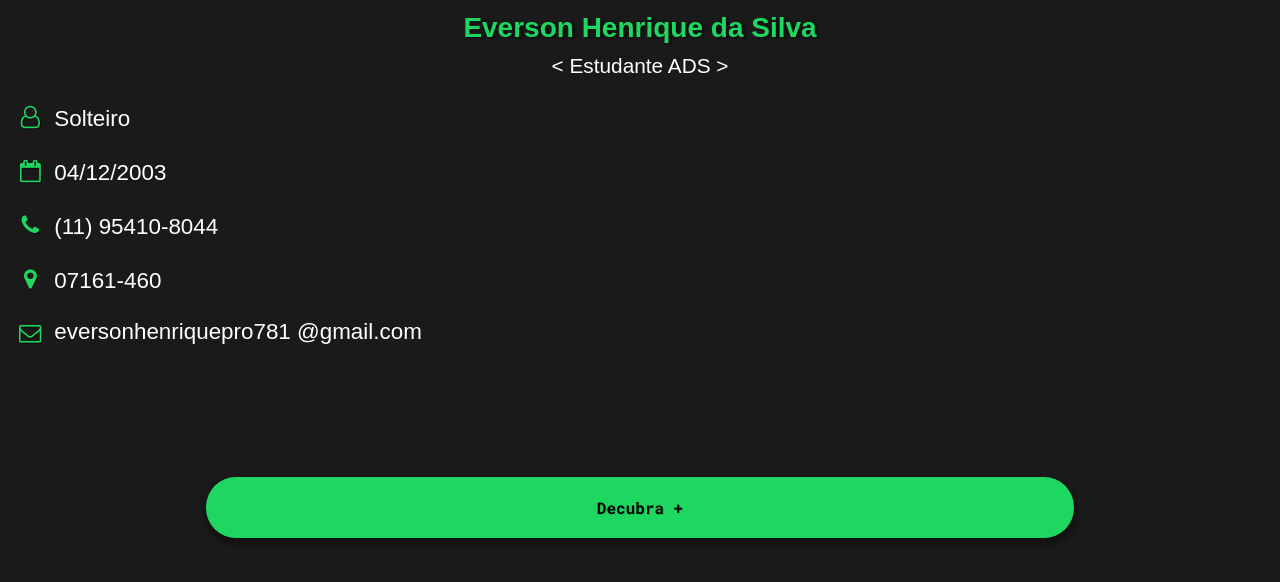
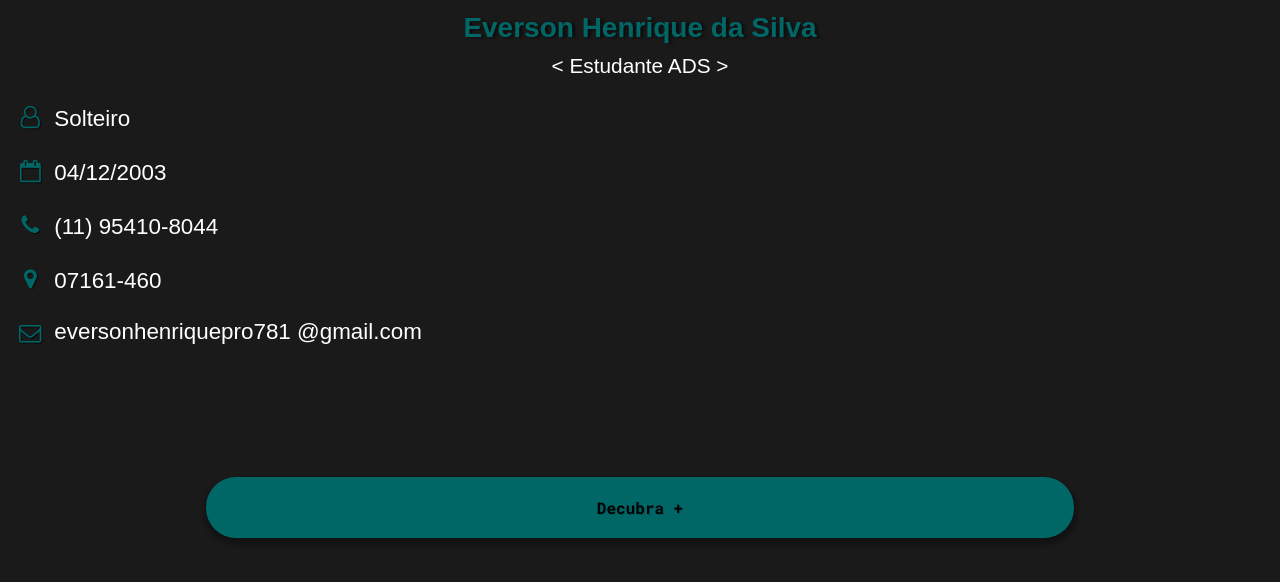
Before and after one commit to EversonHenr1/portifolio, a plain HTML site: page index.html in a window 1280 px wide. Shown: the part 218-800 px from the top of the page. Drawn offline with Linux system fonts and the light colour scheme; a web font is replaced by a local one.

Commit message:
testando

```diff
--- a/css/style.css
+++ b/css/style.css
@@ -7,8 +7,8 @@
 
 :root{
     --cor-fundo-1:#1A1A1A;
-    --cor-destaque-1:#1ed760;
-    --cor-destaque-2:#006666;
+    --cor-destaque-2:#1ed760;
+    --cor-destaque-1:#006666;
     --fonte-normal-1:Gotham,Arial, Helvetica, sans-serif;
     --fonte-mono-1:Roboto Mono,'Courier New', Courier, monospace;
 }
```
